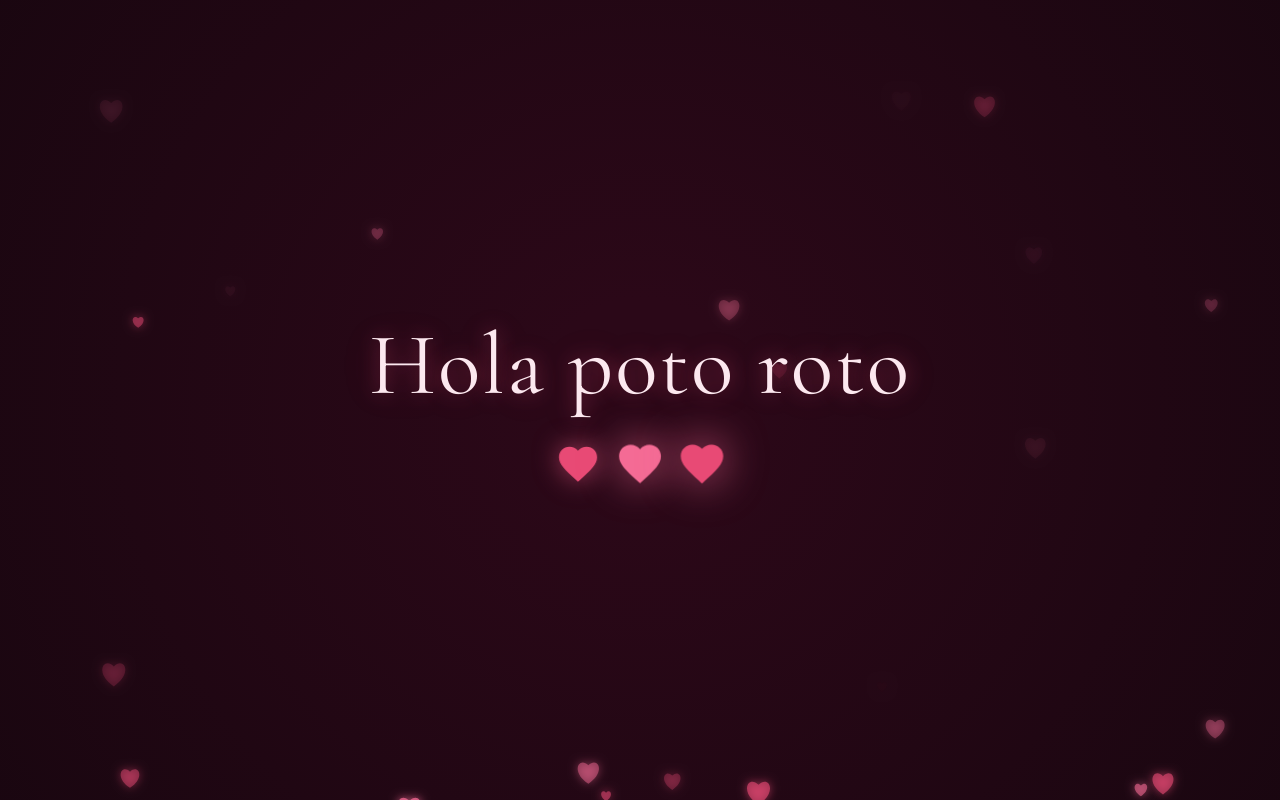
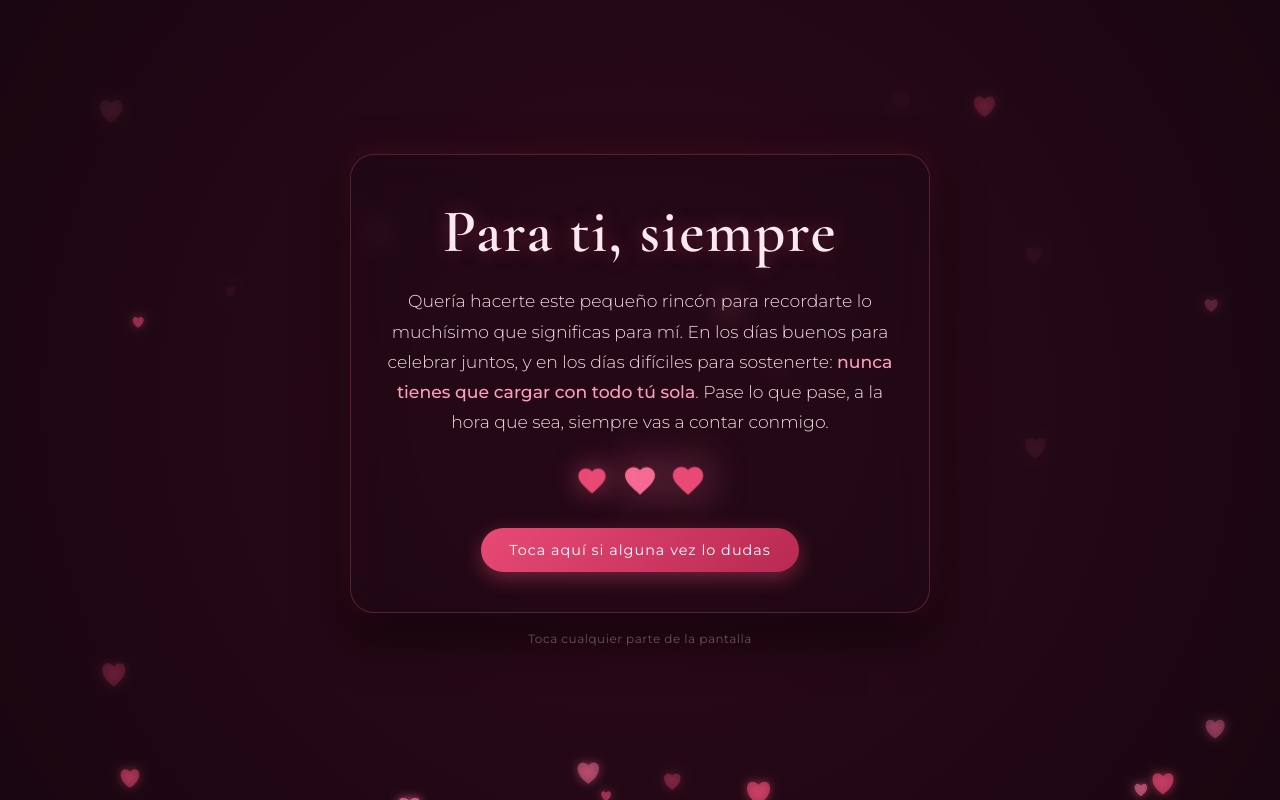
Before and after one commit to bekerman07-dot/Las_bonitas_no_lloran, a plain HTML site: page index.html in a window 1280 px wide. Drawn offline with nearby package versions, Linux system fonts and the light colour scheme.

Commit message:
Update index.html

```diff
--- a/index.html
+++ b/index.html
@@ -3,10 +3,10 @@
 <head>
     <meta charset="UTF-8">
     <meta name="viewport" content="width=device-width, initial-scale=1.0">
-    <title>Hola poto roto</title>
+    <title>Siempre aquí para ti</title>
     <link rel="preconnect" href="https://fonts.googleapis.com">
     <link rel="preconnect" href="https://fonts.gstatic.com" crossorigin>
-    <link href="https://fonts.googleapis.com/css2?family=Cormorant+Garamond:ital,wght@0,400;0,600;1,400&family=Montserrat:wght@200;300;400&display=swap" rel="stylesheet">
+    <link href="https://fonts.googleapis.com/css2?family=Cormorant+Garamond:ital,wght@0,400;0,600;1,400&family=Montserrat:wght@200;300;400;500&display=swap" rel="stylesheet">
     <style>
         * {
             margin: 0;
@@ -17,15 +17,15 @@
 
         body, html {
             width: 100%;
-            height: 100%;
-            overflow: hidden;
+            min-height: 100%;
+            overflow-x: hidden;
             background: #0d060a;
             font-family: 'Montserrat', sans-serif;
             color: #f7e8ed;
         }
 
         canvas {
-            position: absolute;
+            position: fixed;
             top: 0;
             left: 0;
             width: 100%;
@@ -37,34 +37,58 @@
             position: relative;
             z-index: 2;
             width: 100%;
-            height: 100%;
+            min-height: 100vh;
             display: flex;
             flex-direction: column;
             justify-content: center;
             align-items: center;
             text-align: center;
-            padding: 20px;
-            pointer-events: none;
+            padding: 30px 20px;
+        }
+
+        .card {
+            background: rgba(30, 10, 20, 0.45);
+            backdrop-filter: blur(12px);
+            -webkit-backdrop-filter: blur(12px);
+            border: 1px solid rgba(244, 107, 149, 0.25);
+            border-radius: 24px;
+            padding: 40px 30px;
+            max-width: 580px;
+            width: 100%;
+            box-shadow: 0 20px 50px rgba(0, 0, 0, 0.6),
+                        0 0 30px rgba(232, 74, 117, 0.15);
+            animation: fadeIn 1.8s ease-out forwards;
         }
 
         .title {
             font-family: 'Cormorant Garamond', serif;
-            font-size: clamp(2.8rem, 8vw, 5.5rem);
-            font-weight: 400;
-            letter-spacing: 2px;
+            font-size: clamp(2.4rem, 6vw, 3.8rem);
+            font-weight: 600;
+            letter-spacing: 1.5px;
             color: #fce8ef;
-            text-shadow: 0 0 20px rgba(230, 80, 130, 0.4),
-                         0 0 40px rgba(200, 50, 100, 0.2);
-            margin-bottom: 25px;
-            animation: fadeIn 2s ease-in-out forwards;
+            text-shadow: 0 0 20px rgba(230, 80, 130, 0.4);
+            margin-bottom: 18px;
+        }
+
+        .message {
+            font-size: clamp(0.95rem, 2.5vw, 1.08rem);
+            font-weight: 300;
+            line-height: 1.75;
+            color: #f2dce4;
+            margin-bottom: 28px;
+        }
+
+        .message strong {
+            font-weight: 500;
+            color: #ff9ebb;
         }
 
         .hearts-wrapper {
             display: flex;
             align-items: center;
             justify-content: center;
-            gap: 20px;
-            animation: fadeIn 2.5s ease-in-out forwards;
+            gap: 18px;
+            margin-bottom: 28px;
         }
 
         .heart {
@@ -75,14 +99,65 @@
         }
 
         .heart svg {
-            width: clamp(28px, 5vw, 42px);
-            height: clamp(28px, 5vw, 42px);
+            width: clamp(22px, 4vw, 30px);
+            height: clamp(22px, 4vw, 30px);
             fill: currentColor;
         }
 
         .heart:nth-child(1) { animation-delay: 0s; }
         .heart:nth-child(2) { animation-delay: 0.3s; transform: scale(1.25); color: #f46b95; }
         .heart:nth-child(3) { animation-delay: 0.6s; }
+
+        .btn-promise {
+            background: linear-gradient(135deg, #e84a75, #b82952);
+            color: #fff;
+            border: none;
+            padding: 13px 28px;
+            border-radius: 50px;
+            font-family: 'Montserrat', sans-serif;
+            font-size: 0.9rem;
+            font-weight: 400;
+            letter-spacing: 1px;
+            cursor: pointer;
+            box-shadow: 0 6px 20px rgba(232, 74, 117, 0.4);
+            transition: all 0.3s ease;
+        }
+
+        .btn-promise:hover {
+            transform: translateY(-2px);
+            box-shadow: 0 10px 25px rgba(244, 107, 149, 0.6);
+        }
+
+        .btn-promise:active {
+            transform: scale(0.97);
+        }
+
+        .hidden-note {
+            max-height: 0;
+            overflow: hidden;
+            opacity: 0;
+            transition: all 0.8s ease;
+            font-family: 'Cormorant Garamond', serif;
+            font-style: italic;
+            font-size: 1.35rem;
+            color: #ffb8ce;
+            margin-top: 0;
+        }
+
+        .hidden-note.show {
+            max-height: 150px;
+            opacity: 1;
+            margin-top: 24px;
+            padding-top: 18px;
+            border-top: 1px solid rgba(244, 107, 149, 0.2);
+        }
+
+        .hint {
+            margin-top: 18px;
+            font-size: 0.75rem;
+            color: rgba(247, 232, 237, 0.45);
+            letter-spacing: 0.5px;
+        }
 
         @keyframes pulse {
             0%, 100% {
@@ -98,7 +173,7 @@
         @keyframes fadeIn {
             from {
                 opacity: 0;
-                transform: translateY(10px);
+                transform: translateY(15px);
             }
             to {
                 opacity: 1;
@@ -112,7 +187,15 @@
     <canvas id="canvas"></canvas>
 
     <div class="container">
-        <h1 class="title">Hola poto roto</h1>
+        <div class="card">
+            <h1 class="title">Para ti, siempre</h1>
+
+            <p class="message">
+                Quería hacerte este pequeño rincón para recordarte lo muchísimo que significas para mí.
+                En los días buenos para celebrar juntos, y en los días difíciles para sostenerte:
+                <strong>nunca tienes que cargar con todo tú sola</strong>. Pase lo que pase, a la hora que sea,
+                siempre vas a contar conmigo.
+            </p>
 
             <div class="hearts-wrapper">
                 <div class="heart">
@@ -125,6 +208,15 @@
                     <svg viewBox="0 0 24 24"><path d="M12 21.35l-1.45-1.32C5.4 15.36 2 12.28 2 8.5 2 5.42 4.42 3 7.5 3c1.74 0 3.41.81 4.5 2.09C13.09 3.81 14.76 3 16.5 3 19.58 3 22 5.42 22 8.5c0 3.78-3.4 6.86-8.55 11.54L12 21.35z"/></svg>
                 </div>
             </div>
+
+            <button class="btn-promise" id="btnPromise">Toca aquí si alguna vez lo dudas</button>
+
+            <div class="hidden-note" id="hiddenNote">
+                "No importa qué tan complicado se ponga el mundo, mi lugar favorito siempre será estar a tu lado."
+            </div>
+        </div>
+
+        <p class="hint">Toca cualquier parte de la pantalla</p>
     </div>
 
     <script>
@@ -149,13 +241,12 @@
                 this.opacity = Math.random() * 0.5 + 0.3;
                 this.fadeSpeed = Math.random() * 0.003 + 0.001;
                 this.color = Math.random() > 0.4 ? '#e84a75' : '#f46b95';
-                this.isInteractive = isInteractive;
 
                 if (isInteractive) {
-                    this.speedY = Math.random() * 1.5 + 1;
-                    this.speedX = (Math.random() - 0.5) * 2;
+                    this.speedY = Math.random() * 1.8 + 1;
+                    this.speedX = (Math.random() - 0.5) * 2.5;
                     this.size = Math.random() * 16 + 10;
-                    this.opacity = 0.8;
+                    this.opacity = 0.9;
                 }
             }
 
@@ -180,35 +271,47 @@
                 this.y -= this.speedY;
                 this.x += this.speedX;
                 this.opacity -= this.fadeSpeed;
-
-                if (this.opacity <= 0 || this.y < -20) {
-                    return false;
-                }
-                return true;
+                return !(this.opacity <= 0 || this.y < -20);
             }
         }
 
         const particles = [];
-        const initCount = 35;
-
-        for (let i = 0; i < initCount; i++) {
+        for (let i = 0; i < 35; i++) {
             const p = new FloatingHeart();
             p.y = Math.random() * height;
             particles.push(p);
         }
 
-        function spawnHeart(e) {
+        function spawnHeart(e, count = 4) {
             const x = e.clientX || (e.touches && e.touches[0].clientX);
             const y = e.clientY || (e.touches && e.touches[0].clientY);
             if (x && y) {
-                for (let i = 0; i < 4; i++) {
+                for (let i = 0; i < count; i++) {
                     particles.push(new FloatingHeart(x, y, true));
                 }
             }
         }
 
-        window.addEventListener('click', spawnHeart);
-        window.addEventListener('touchstart', spawnHeart);
+        window.addEventListener('click', (e) => spawnHeart(e, 4));
+        window.addEventListener('touchstart', (e) => spawnHeart(e, 4));
+
+        // Acción del botón especial
+        const btnPromise = document.getElementById('btnPromise');
+        const hiddenNote = document.getElementById('hiddenNote');
+
+        btnPromise.addEventListener('click', (e) => {
+            e.stopPropagation();
+            hiddenNote.classList.add('show');
+            btnPromise.textContent = 'Promesa guardada ♥';
+
+            // Lluvia extra de corazones alrededor del botón
+            const rect = btnPromise.getBoundingClientRect();
+            const centerX = rect.left + rect.width / 2;
+            const centerY = rect.top + rect.height / 2;
+            for (let i = 0; i < 18; i++) {
+                particles.push(new FloatingHeart(centerX, centerY, true));
+            }
+        });
 
         function animate() {
             ctx.clearRect(0, 0, width, height);
```
Lines whose indentation alone changed are shown as unchanged.
